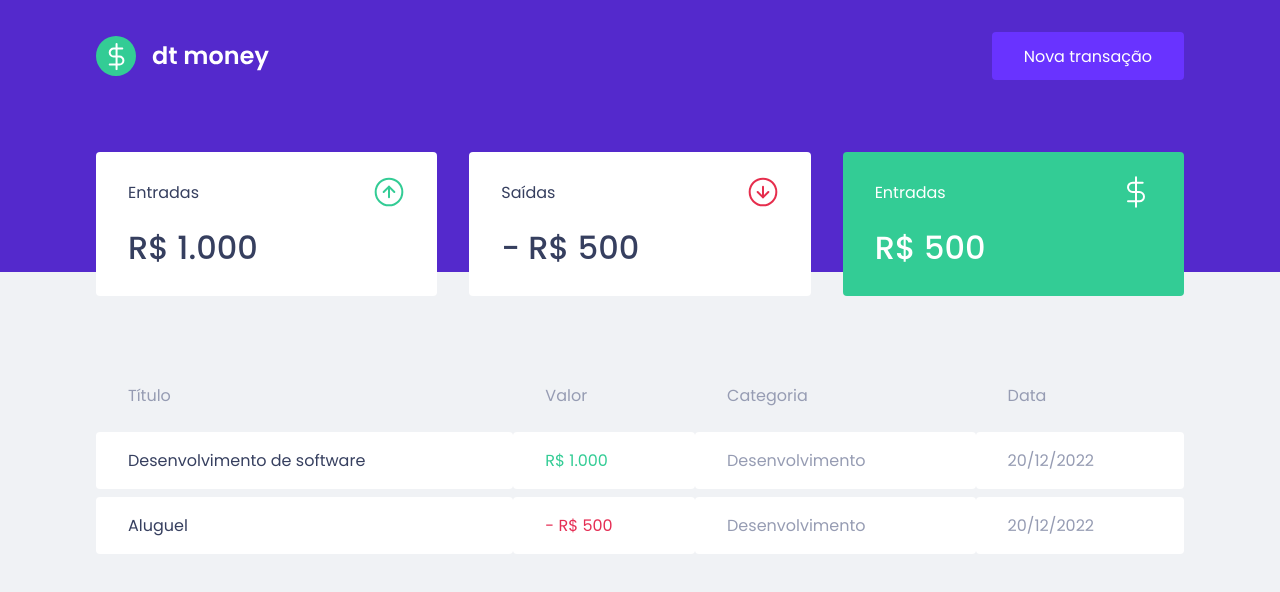
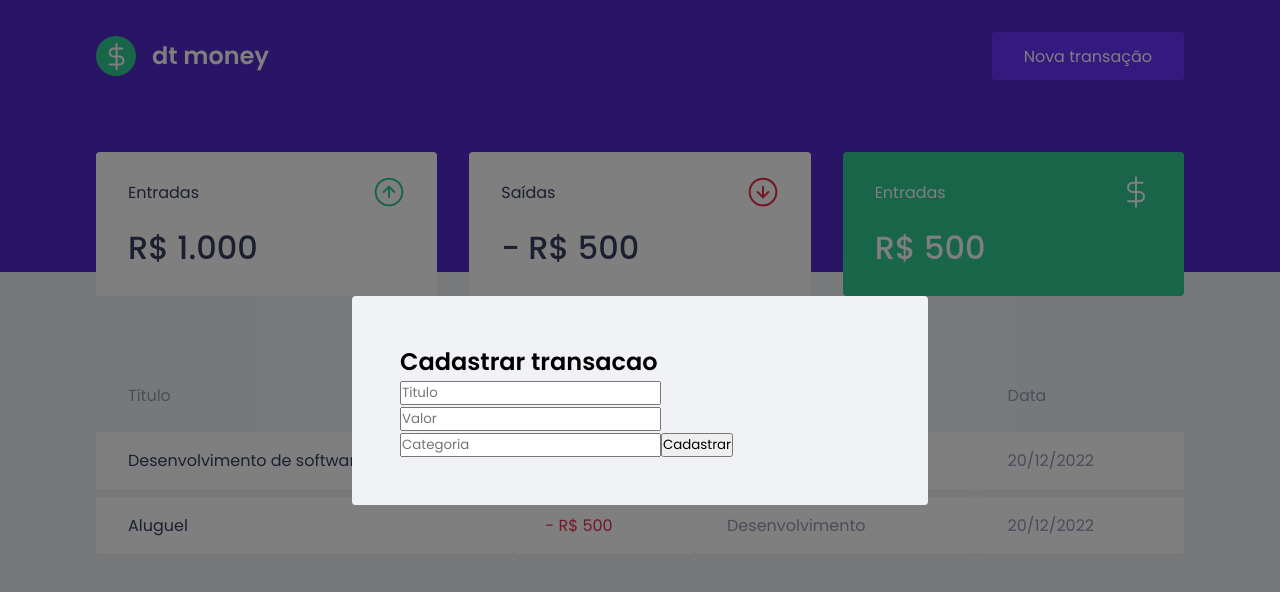
Before and after one commit to Ddiegoreis/dtmoney, a React (Create React App) app: page / in a window 1280 px wide. Both pictures are taken after a click on the button "Nova transação". Shown: the top 592 px of the page. Built offline with nearby package versions, Linux system fonts and the light colour scheme; no server answers; what miragejs would draw is missing.

Commit message:
Criaçao do modal.

```diff
--- a/package.json
+++ b/package.json
@@ -6,6 +6,7 @@
     "axios": "^0.25.0",
     "react": "^17.0.2",
     "react-dom": "^17.0.2",
+    "react-modal": "^3.14.4",
     "react-scripts": "5.0.0",
     "styled-components": "^5.3.3",
     "web-vitals": "^2.1.0"
@@ -18,6 +19,7 @@
     "@types/node": "^16.7.13",
     "@types/react": "^17.0.20",
     "@types/react-dom": "^17.0.9",
+    "@types/react-modal": "^3.13.1",
     "@types/styled-components": "^5.1.22",
     "miragejs": "^0.1.43",
     "typescript": "^4.4.2"
--- a/src/App.tsx
+++ b/src/App.tsx
@@ -1,13 +1,34 @@
+import { useState } from 'react'
+
 import { Dashboard } from './components/Dashboard'
 import { Header } from './components/Header'
+import { NewTransactionModal } from './components/NewTransactionModal'
 
 import { GlobalStyle } from './styles/global'
 
 export function App() {
+	const [isNewTransactionModalOpen, setIsNewTransactionModalOpen] =
+		useState(false)
+
+	function handleOpenNewTransactionModal() {
+		setIsNewTransactionModalOpen(true)
+	}
+
+	function handleCloseNewTransactionModal() {
+		setIsNewTransactionModalOpen(false)
+	}
+
 	return (
 		<>
-			<Header />
+			<Header onOpenNewTransactionModal={handleOpenNewTransactionModal} />
+
 			<Dashboard />
+
+			<NewTransactionModal
+				isOpen={isNewTransactionModalOpen}
+				onRequestClose={handleCloseNewTransactionModal}
+			/>
+
 			<GlobalStyle />
 		</>
 	)
--- a/src/components/Header/index.tsx
+++ b/src/components/Header/index.tsx
@@ -2,13 +2,19 @@
 
 import { Container, Content } from './styles'
 
-export function Header() {
+interface IHeaderProps {
+	onOpenNewTransactionModal: () => void
+}
+
+export function Header({ onOpenNewTransactionModal }: IHeaderProps) {
 	return (
 		<Container>
 			<Content>
 				<img src={logoImg} alt='dt money' />
 
-				<button type='button'>Nova transação</button>
+				<button type='button' onClick={onOpenNewTransactionModal}>
+					Nova transação
+				</button>
 			</Content>
 		</Container>
 	)
--- /dev/null
+++ b/src/components/NewTransactionModal/index.tsx
@@ -0,0 +1,35 @@
+import Modal from 'react-modal'
+
+import { Container } from './styles'
+
+interface INewTransactionModalProps {
+	isOpen: boolean
+	onRequestClose: () => void
+}
+
+Modal.setAppElement('#root')
+
+export function NewTransactionModal({
+	isOpen,
+	onRequestClose,
+}: INewTransactionModalProps) {
+	return (
+		<Modal
+			isOpen={isOpen}
+			onRequestClose={onRequestClose}
+			overlayClassName='react-modal-overlay'
+			className='react-modal-content'>
+			<Container>
+				<h2>Cadastrar transacao</h2>
+
+				<input placeholder='Titulo' />
+
+				<input type='number' placeholder='Valor' />
+
+				<input placeholder='Categoria' />
+
+				<button type='submit'>Cadastrar</button>
+			</Container>
+		</Modal>
+	)
+}
--- /dev/null
+++ b/src/components/NewTransactionModal/styles.ts
@@ -0,0 +1,3 @@
+import styled from 'styled-components'
+
+export const Container = styled.form``
--- a/src/styles/global.ts
+++ b/src/styles/global.ts
@@ -54,4 +54,27 @@
     opacity: 0.6;
     cursor: not-allowed;
   }
+
+  .react-modal-overlay {
+    background: rgba(0, 0, 0, .5);
+
+    position: fixed;
+    top: 0;
+    bottom: 0;
+    left: 0;
+    right: 0;
+
+    display: flex;
+    align-items: center;
+    justify-content: center;
+  }
+
+  .react-modal-content {
+    width: 100%;
+    max-width: 576px;
+    background: var(--background);
+    padding: 3rem;
+    position: relative;
+    border-radius: 0.24rem;
+  }
 `
```
Also changed, not shown: 1 other file (tests, documents, lock files or other folders).
